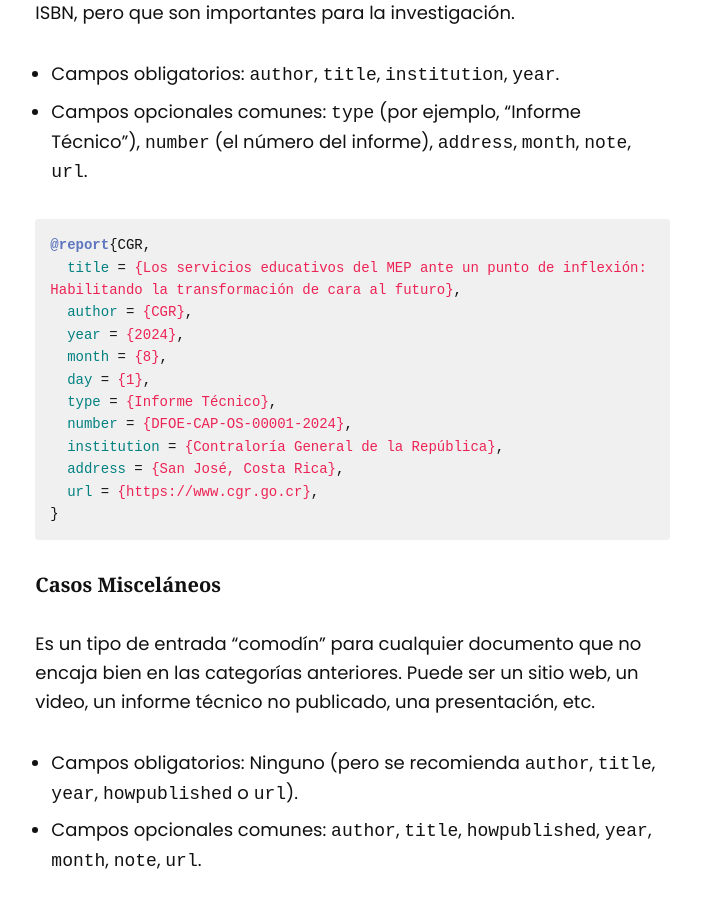
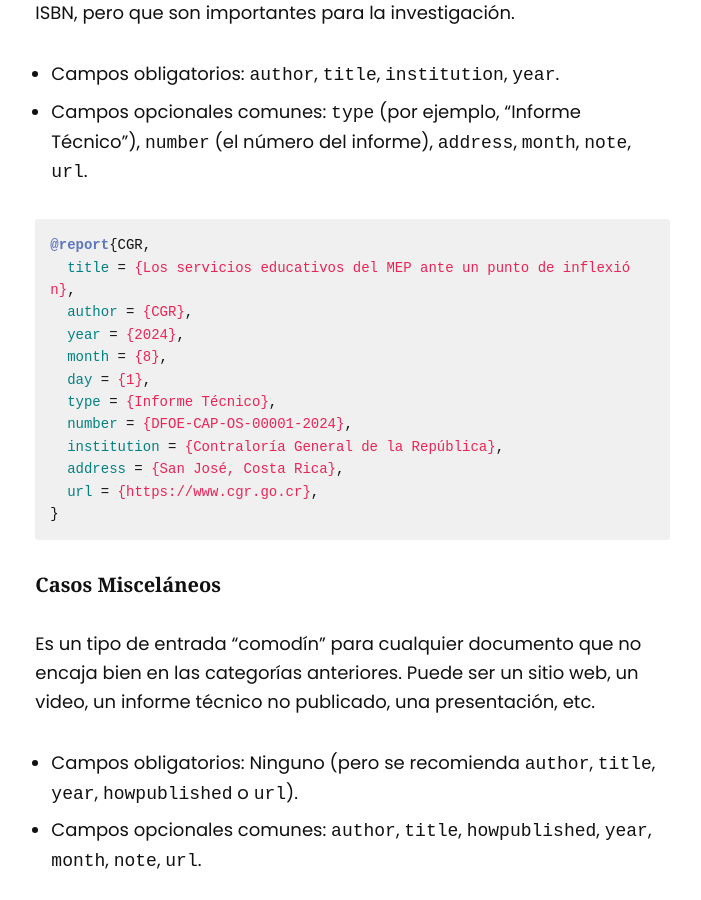
Before and after one commit to asoesem/asoesem.github.io, a Jekyll site: the page built from _posts/2025-04-25-como-escribir-un-doc-apa-en-latex.md, in a window 1280 px wide and 900 px high, scrolled down 39655 px. Shown: the whole window, without its empty margins (454-1155 px from the left). Built offline with Jekyll 4.4.1, drawn with Linux system fonts in a browser that asks for light colours; a script that is not in the unit is left out; the table of contents is made by our own code.

Commit message:
Mejoras menores de ejemplos de BibLaTeX

````diff
--- a/_posts/2025-04-25-como-escribir-un-doc-apa-en-latex.md
+++ b/_posts/2025-04-25-como-escribir-un-doc-apa-en-latex.md
@@ -1100,7 +1100,7 @@ Se utiliza para referenciar informes técnicos, informes de investigación, info
 
 ```bibtex
 @report{CGR,
-  title = {Los servicios educativos del MEP ante un punto de inflexión: Habilitando la transformación de cara al futuro},
+  title = {Los servicios educativos del MEP ante un punto de inflexión},
   author = {CGR},
   year = {2024},
   month = {8},
````
